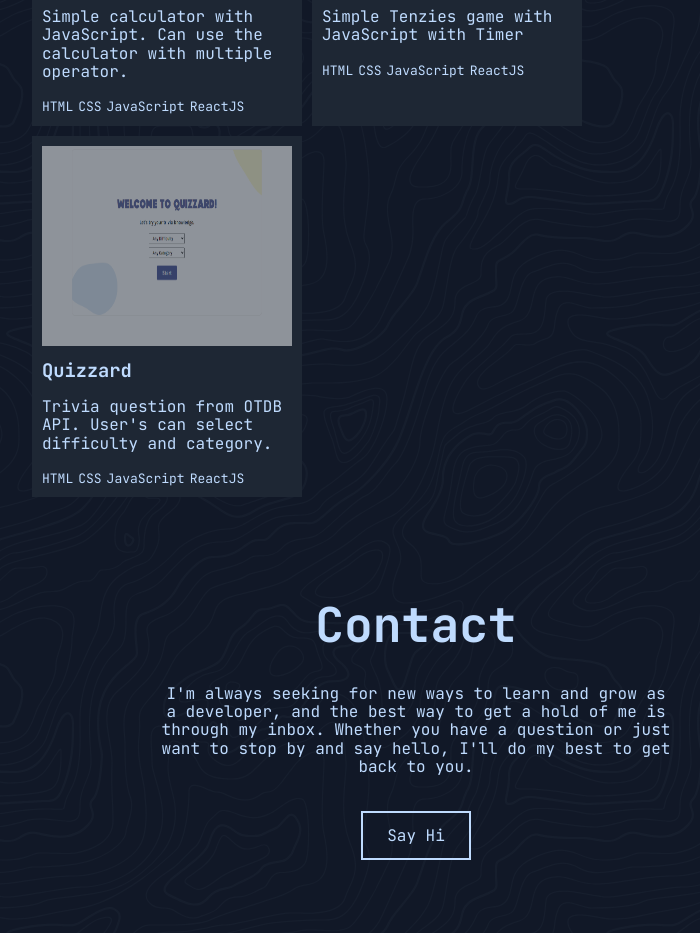
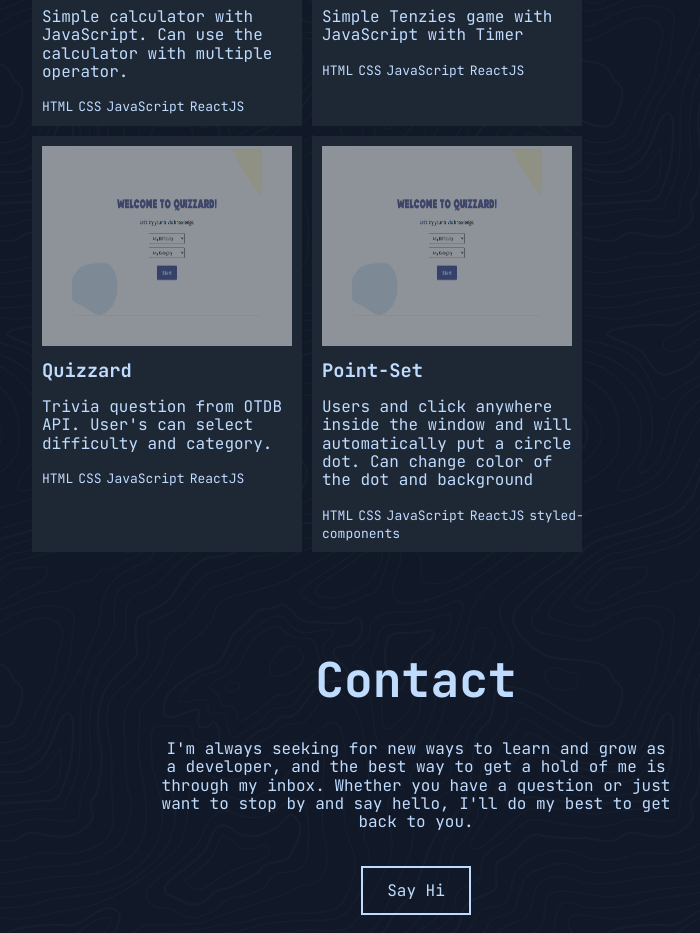
Before and after one commit to henryjrtena/website-portfolio, a React (Vite) app: page / in a window 1280 px wide. Shown: the part 2820-3753 px from the top of the page, without its empty margins (224-924 px from the left). Built offline with nearby package versions, Linux system fonts and the light colour scheme.

Commit message:
add be proj

```diff
--- a/src/components/Data/BE_Proj.js
+++ b/src/components/Data/BE_Proj.js
@@ -13,7 +13,7 @@ export default {
             {
                 "id": 2,
                 "name": "Tenzies",
-                "url": "https://quizzard-nine.vercel.app/",
+                "url": "https://tenzies-zr0kr9xx8-henryjrtena.vercel.app/",
                 "madeWith": ['HTML', 'CSS', 'JavaScript', 'ReactJS'],
                 "imgDir": "project-images/tenzies.png",
                 "info": "Simple Tenzies game with JavaScript with Timer"
@@ -25,6 +25,15 @@ export default {
                 "madeWith": ['HTML', 'CSS', 'JavaScript', 'ReactJS'],
                 "imgDir": "project-images/quizzard.png",
                 "info": "Trivia question from OTDB API. User's can select difficulty and category."
+            },
+            ,
+            {
+                "id": 3,
+                "name": "Point-Set",
+                "url": "https://gilded-gingersnap-c4d5de.netlify.app/",
+                "madeWith": ['HTML', 'CSS', 'JavaScript', 'ReactJS', 'styled-components'],
+                "imgDir": "project-images/quizzard.png",
+                "info": "Users and click anywhere inside the window and will automatically put a circle dot. Can change color of the dot and background"
             }
         ]
     }
```
